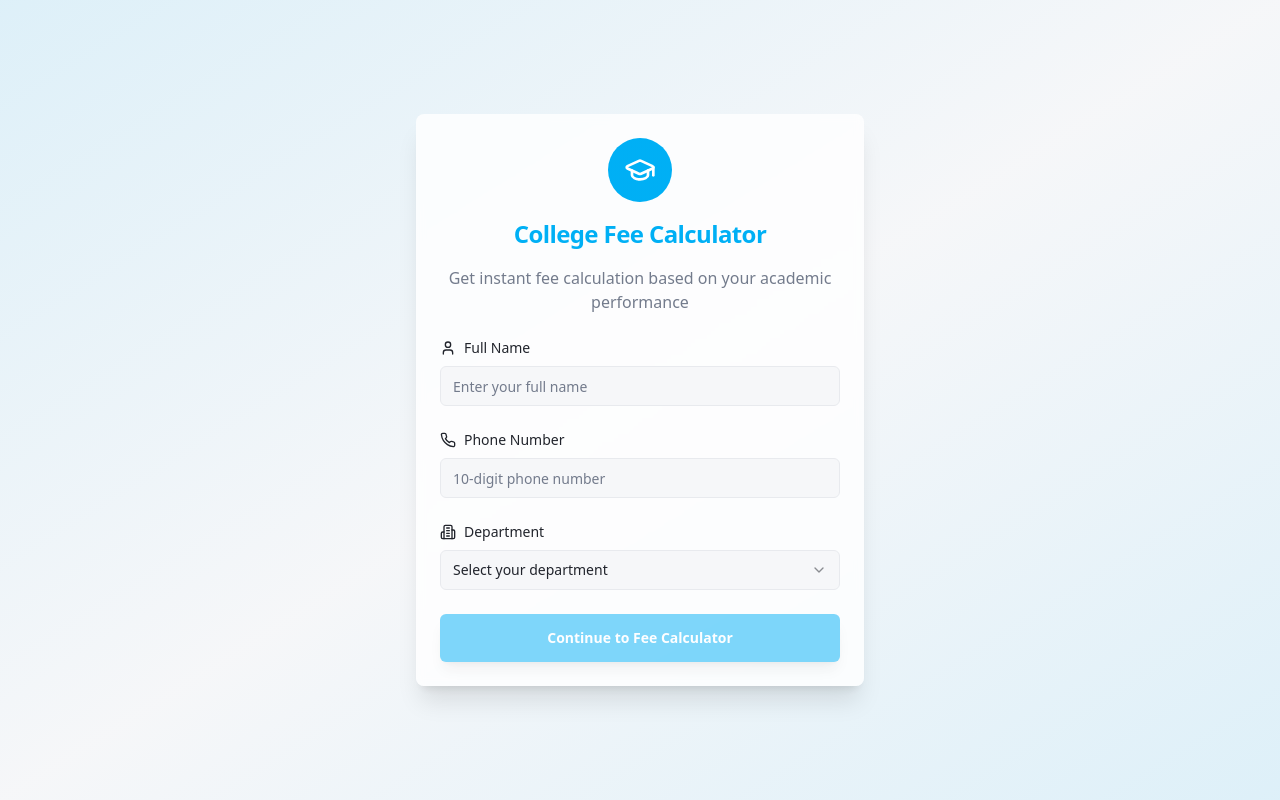
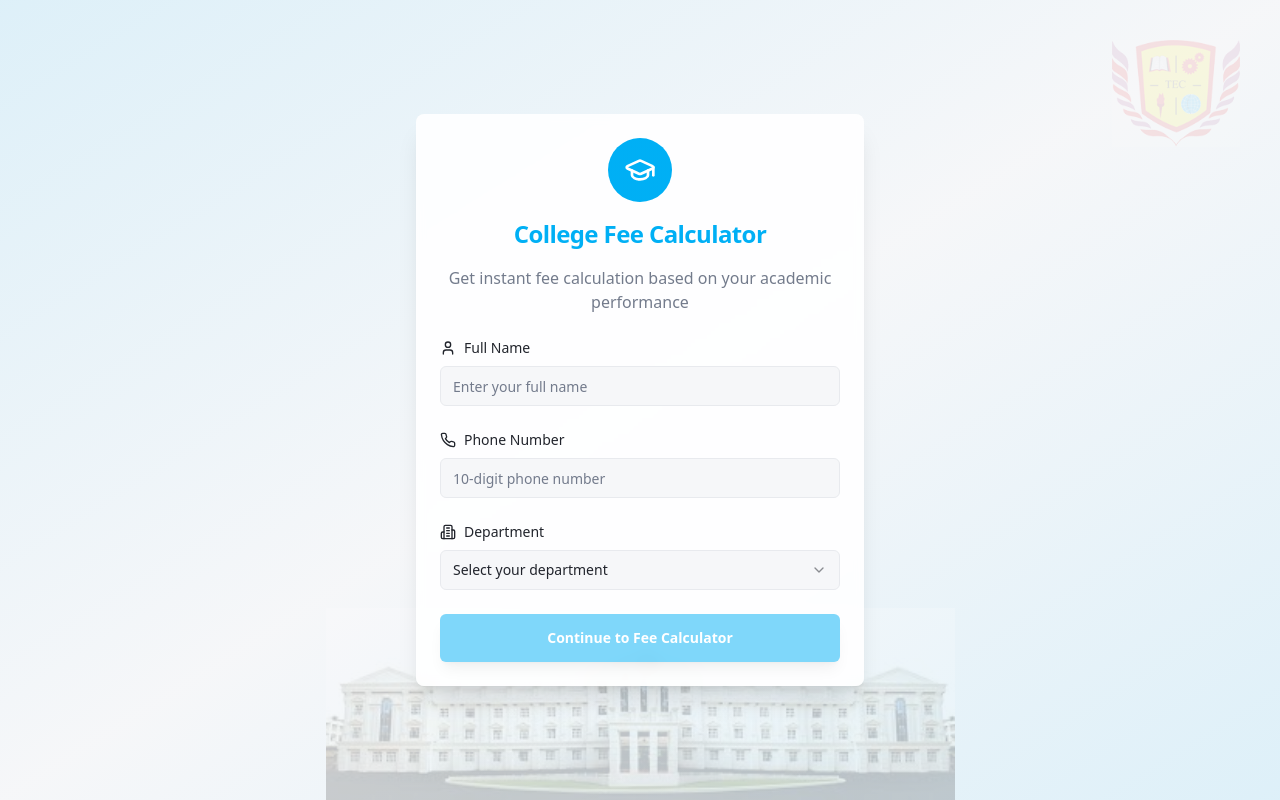
Before and after one commit to Riyas-git001/fee-mate-pro, a React (Vite) app: page / in a window 1280 px wide. Built offline with nearby package versions, Linux system fonts and the light colour scheme.

Commit message:
Add background images
Add college building and logo images to the background of the website for a more creative and unique look.

```diff
--- a/src/components/FeeCalculator.tsx
+++ b/src/components/FeeCalculator.tsx
@@ -166,8 +166,24 @@ export const FeeCalculator = ({ studentData, onBack }: FeeCalculatorProps) => {
   };
 
   return (
-    <div className="min-h-screen p-4 bg-gradient-to-br from-primary/10 via-background to-accent/10">
-      <div className="max-w-2xl mx-auto space-y-6">
+    <div className="min-h-screen relative overflow-hidden p-4 bg-gradient-to-br from-primary/10 via-background to-accent/10">
+      {/* Background Images */}
+      <div className="absolute inset-0 z-0">
+        <div
+          className="absolute top-20 left-10 w-24 h-24 opacity-15 bg-contain bg-no-repeat rotate-12"
+          style={{ backgroundImage: "url('/lovable-uploads/d78c4b7b-23b9-40d4-9e3d-666386fe827e.png')" }}
+        />
+        <div
+          className="absolute top-40 right-10 w-28 h-28 opacity-10 bg-contain bg-no-repeat -rotate-12"
+          style={{ backgroundImage: "url('/lovable-uploads/d78c4b7b-23b9-40d4-9e3d-666386fe827e.png')" }}
+        />
+        <div
+          className="absolute bottom-0 right-0 w-96 h-32 opacity-25 bg-contain bg-no-repeat bg-right"
+          style={{ backgroundImage: "url('/lovable-uploads/9dfd99c1-825d-4125-bfad-91f59bf80be6.png')" }}
+        />
+      </div>
+
+      <div className="max-w-2xl mx-auto space-y-6 relative z-10">
         {/* Header */}
         <div className="flex items-center gap-4">
           <Button
@@ -189,7 +205,7 @@ export const FeeCalculator = ({ studentData, onBack }: FeeCalculatorProps) => {
         </div>
 
         {/* Calculator Card */}
-        <Card className="shadow-xl border-0 bg-card/80 backdrop-blur-sm">
+        <Card className="shadow-xl border-0 bg-card/90 backdrop-blur-sm">
           <CardHeader>
             <CardTitle className="flex items-center gap-2">
               <Calculator className="w-5 h-5 text-primary" />
@@ -273,7 +289,7 @@ export const FeeCalculator = ({ studentData, onBack }: FeeCalculatorProps) => {
 
         {/* Result Card */}
         {result && (
-          <Card className="shadow-xl border-0 bg-card/80 backdrop-blur-sm animate-in slide-in-from-bottom-4 duration-500">
+          <Card className="shadow-xl border-0 bg-card/90 backdrop-blur-sm animate-in slide-in-from-bottom-4 duration-500">
             <CardHeader>
               <CardTitle className="flex items-center gap-2">
                 <IndianRupee className="w-5 h-5 text-primary" />
--- a/src/components/OnboardingForm.tsx
+++ b/src/components/OnboardingForm.tsx
@@ -75,8 +75,20 @@ export const OnboardingForm = ({ onSubmit }: OnboardingFormProps) => {
   };
 
   return (
-    <div className="min-h-screen flex items-center justify-center p-4 bg-gradient-to-br from-primary/10 via-background to-accent/10">
-      <Card className="w-full max-w-md shadow-xl border-0 bg-card/80 backdrop-blur-sm">
+    <div className="min-h-screen relative overflow-hidden flex items-center justify-center p-4 bg-gradient-to-br from-primary/10 via-background to-accent/10">
+      {/* Background Images */}
+      <div className="absolute inset-0 z-0">
+        <div
+          className="absolute top-10 right-10 w-32 h-32 opacity-10 bg-contain bg-no-repeat"
+          style={{ backgroundImage: "url('/lovable-uploads/d78c4b7b-23b9-40d4-9e3d-666386fe827e.png')" }}
+        />
+        <div
+          className="absolute bottom-0 left-0 w-full h-48 opacity-20 bg-contain bg-no-repeat bg-center"
+          style={{ backgroundImage: "url('/lovable-uploads/9dfd99c1-825d-4125-bfad-91f59bf80be6.png')" }}
+        />
+      </div>
+
+      <Card className="w-full max-w-md shadow-xl border-0 bg-card/90 backdrop-blur-sm relative z-10">
         <CardHeader className="text-center space-y-4">
           <div className="mx-auto w-16 h-16 bg-gradient-to-r from-primary to-accent rounded-full flex items-center justify-center">
             <GraduationCap className="w-8 h-8 text-primary-foreground" />
```
Also changed, not shown: public/lovable-uploads/9dfd99c1-825d-4125-bfad-91f59bf80be6.png (added), public/lovable-uploads/d78c4b7b-23b9-40d4-9e3d-666386fe827e.png (added).
